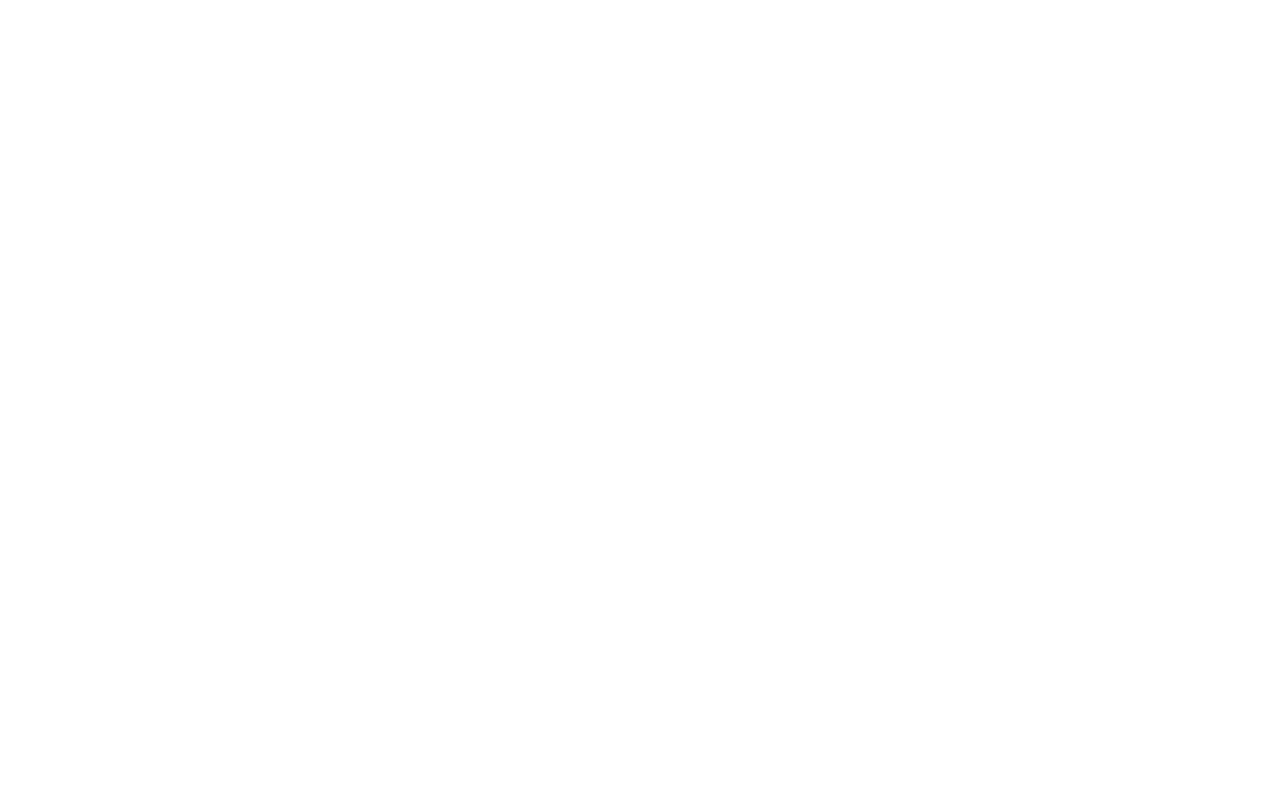
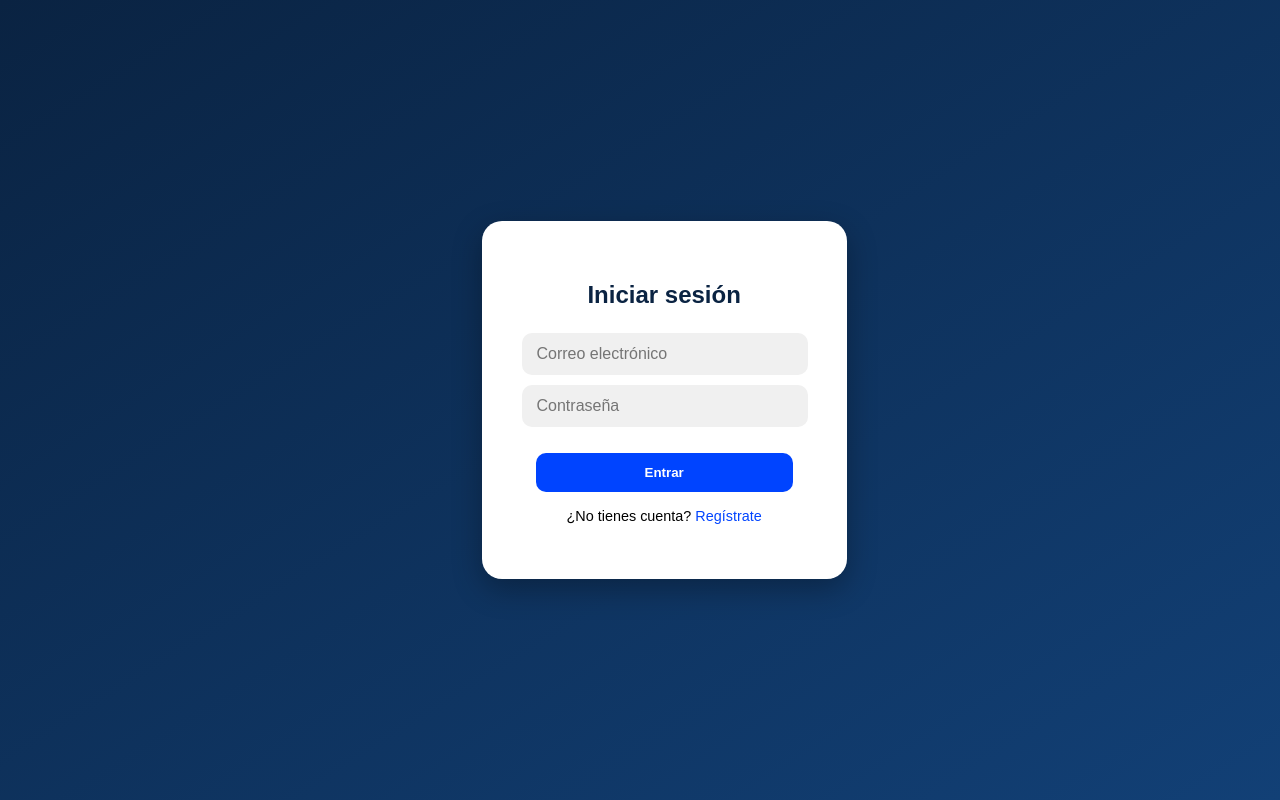
Before and after one commit to Calambillo11235813/PARCIAL-1-SI2--FRONTED, a React (Vite) app: page /login in a window 1280 px wide. Before the commit this address had no page. Built offline with nearby package versions, Linux system fonts and the light colour scheme.

Commit message:
Pages login y register

```diff
--- a/src/App.jsx
+++ b/src/App.jsx
@@ -4,6 +4,8 @@
 import Home from './pages/Home'
 import AdminDashboard from './pages/AdminDashboard';
 import Products from "./components/Products/Products";
+import Register from './pages/Register';
+import Login from './pages/Login';
 
 
 
@@ -31,6 +33,10 @@
         {/* Ruta para la página de productos */}
         <Route path="/productos" element={<Products />} />
 
+        {/* ✅ Nuevas rutas para autenticación */}
+        <Route path="/registro" element={<Register />} />
+        <Route path="/login" element={<Login />} />
+
       </Routes>
     </BrowserRouter>
   )
--- /dev/null
+++ b/src/api/axiosConfig.js
@@ -0,0 +1,23 @@
+// src/api/axiosConfig.js
+import axios from 'axios';
+
+const axiosInstance = axios.create({
+    baseURL: 'http://localhost:8000/api/auth/', // Cambia al dominio correcto si es necesario
+    headers: {
+        'Content-Type': 'application/json'
+    }
+});
+
+// Interceptor para incluir el token en cada request si existe
+axiosInstance.interceptors.request.use(
+    (config) => {
+        const token = localStorage.getItem('access');
+        if (token) {
+            config.headers.Authorization = `Bearer ${token}`;
+        }
+        return config;
+    },
+    (error) => Promise.reject(error)
+);
+
+export default axiosInstance;
--- a/src/pages/Home.jsx
+++ b/src/pages/Home.jsx
@@ -25,6 +25,13 @@
         <img src={userIcon} alt="User Icon" className="icon" />
       </button>
 
+      <button
+        className="register-button"
+        variant="text"
+        onClick={() => navigate("/registro")}
+      >
+      Registrarse</button>
+
       {/* Componente que muestra las categorías */}
       <Category />
     </div>
--- /dev/null
+++ b/src/pages/login.jsx
@@ -0,0 +1,60 @@
+// src/components/Login.jsx
+import React, { useState } from 'react';
+import axios from '../api/axiosConfig';
+import '../styles/login.css';
+
+const Login = () => {
+    const [credentials, setCredentials] = useState({
+        email: '',
+        password: ''
+    });
+
+    const handleChange = (e) => {
+        setCredentials({ ...credentials, [e.target.name]: e.target.value });
+    };
+
+    const handleSubmit = async (e) => {
+        e.preventDefault();
+        try {
+            const response = await axios.post('login/', credentials);
+            const { access, refresh } = response.data;
+
+            localStorage.setItem('access', access);
+            localStorage.setItem('refresh', refresh);
+
+            console.log('Login exitoso:', response.data);
+            alert('Sesión iniciada correctamente');
+        } catch (error) {
+            console.error('Error al iniciar sesión:', error);
+            alert('Correo o contraseña incorrectos.');
+        }
+    };
+
+    return (
+        <div className="login-container">
+            <h2>Iniciar sesión</h2>
+            <form onSubmit={handleSubmit}>
+                <input
+                    type="email"
+                    name="email"
+                    placeholder="Correo electrónico"
+                    value={credentials.email}
+                    onChange={handleChange}
+                    required
+                />
+                <input
+                    type="password"
+                    name="password"
+                    placeholder="Contraseña"
+                    value={credentials.password}
+                    onChange={handleChange}
+                    required
+                />
+                <button type="submit">Entrar</button>
+            </form>
+            <p>¿No tienes cuenta? <a href="/register">Regístrate</a></p>
+        </div>
+    );
+};
+
+export default Login;
--- /dev/null
+++ b/src/pages/register.jsx
@@ -0,0 +1,97 @@
+import React, { useState } from 'react';
+import axios from '../api/axiosConfig';
+import '../styles/register.css'; // Asegúrate de importar los estilos CSS
+import { Link } from 'react-router-dom';
+
+const Register = () => {
+    const [formData, setFormData] = useState({
+        email: '',
+        nombre: '',
+        telefono: '',
+        password: '',
+        confirmPassword: ''
+    });
+
+    const handleChange = (e) => {
+        setFormData({ ...formData, [e.target.name]: e.target.value });
+    };
+
+    const handleSubmit = async (e) => {
+        e.preventDefault();
+
+        if (formData.password !== formData.confirmPassword) {
+            alert('Las contraseñas no coinciden.');
+            return;
+        }
+
+        const { confirmPassword, ...dataToSend } = formData;
+
+        try {
+            const response = await axios.post('register/', dataToSend);
+            console.log('Usuario registrado:', response.data);
+            alert('¡Registro exitoso!');
+        } catch (error) {
+            console.error('Error al registrar:', error);
+            alert('Hubo un problema con el registro.');
+        }
+    };
+
+    return (
+        <div className="form-page">
+            <div className="form-container">
+                <h2>Registro</h2>
+                <form onSubmit={handleSubmit}>
+                    <input
+                        type="text"
+                        name="nombre"
+                        placeholder="Nombre"
+                        value={formData.nombre}
+                        onChange={handleChange}
+                        required
+                    />
+                    <input
+                        type="text"
+                        name="telefono"
+                        placeholder="Teléfono"
+                        value={formData.telefono}
+                        onChange={handleChange}
+                        required
+                    />
+                    <input
+                        type="email"
+                        name="email"
+                        placeholder="Correo electrónico"
+                        value={formData.email}
+                        onChange={handleChange}
+                        required
+                    />
+                    <input
+                        type="password"
+                        name="password"
+                        placeholder="Contraseña"
+                        value={formData.password}
+                        onChange={handleChange}
+                        required
+                    />
+                    <input
+                        type="password"
+                        name="confirmPassword"
+                        placeholder="Confirmar contraseña"
+                        value={formData.confirmPassword}
+                        onChange={handleChange}
+                        required
+                    />
+                    <button type="submit">Registrarse</button>
+
+                </form>
+                <p>
+                <Link to="/login" className="login-link">
+                    ¿Ya tienes cuenta? Inicia sesión
+                </Link>
+                </p>
+            </div>
+        </div>
+    );
+};
+
+export default Register;
--- a/src/styles/Home.css
+++ b/src/styles/Home.css
@@ -26,6 +26,16 @@
   cursor: pointer;
   transition: background-color 0.3s ease;
 }
+.register-button {
+  position: absolute; /* Permite posicionarlo en cualquier lugar del contenedor */
+  background-color: #114ef3;
+  font-weight: bold;
+  text-decoration: none;
+  color: white;
+  border-radius: 20px;
+  padding: 10%;
+
+}
 
 .admin-button:hover {
   background-color: #ced5ea; /* Color azul más oscuro al hacer hover */
--- /dev/null
+++ b/src/styles/login.css
@@ -0,0 +1,72 @@
+/* Fondo general */
+body {
+    margin: 0;
+    padding: 0;
+    font-family: 'Poppins', sans-serif;
+    background: linear-gradient(to bottom right, #0a2342, #124076);
+    min-height: 100vh;
+    display: flex;
+    align-items: center;
+    justify-content: center;
+}
+
+/* Contenedor del formulario */
+.login-container {
+    background-color: white;
+    padding: 2.5rem;
+    border-radius: 20px;
+    box-shadow: 0 10px 30px rgba(0, 0, 0, 0.3);
+    width: 90%;
+    max-width: 400px;
+    text-align: center;
+}
+
+/* Título */
+.login-container h2 {
+    margin-bottom: 1.5rem;
+    color: #0a2342;
+    font-weight: 600;
+}
+
+/* Inputs */
+.login-container input {
+    width: 90%;
+    padding: 12px 15px;
+    margin: 10px auto;
+    display: block;
+    border: none;
+    border-radius: 10px;
+    background-color: #f0f0f0;
+    font-size: 1rem;
+    outline: none;
+}
+
+/* Botón */
+.login-container button {
+    width: 90%;
+    padding: 12px;
+    margin-top: 1rem;
+    background-color: #0044ff;
+    color: white;
+    font-weight: 600;
+    border: none;
+    border-radius: 10px;
+    cursor: pointer;
+    transition: background-color 0.3s ease;
+}
+
+.login-container button:hover {
+    background-color: #0033cc;
+}
+
+/* Enlace a registro (opcional) */
+.login-container p {
+    margin-top: 1rem;
+    font-size: 0.9rem;
+}
+
+.login-container a {
+    color: #0044ff;
+    font-weight: 500;
+    text-decoration: none;
+}
--- /dev/null
+++ b/src/styles/register.css
@@ -0,0 +1,87 @@
+/* Fondo general con gradiente azul */
+.form-page {
+    background-color: #114ef3;
+    min-height: 100vh;
+    display: flex;
+    justify-content: center;
+    align-items: center;
+    font-family: "Inter-SemiBold", Helvetica, sans-serif;
+}
+
+/* Contenedor del formulario */
+.form-container {
+    background-color: white;
+    padding: 2rem;
+    border-radius: 20px;
+    box-shadow: 0 10px 25px rgba(0, 0, 0, 0.3);
+    width: 90%;
+    max-width: 400px;
+    text-align: center;
+}
+
+/* Título */
+.form-container h2 {
+    color: #114ef3;
+    margin-bottom: 1.5rem;
+}
+
+/* Campos de entrada */
+.form-container input {
+    width: 90%;                  /* Menos que el 100% para que no toque los bordes */
+    padding: 12px 15px;
+    margin: 10px auto;           /* Auto en los lados para centrar */
+    display: block;              /* Necesario para que el margin funcione correctamente */
+    border: none;
+    border-radius: 10px;
+    background-color: #f0f0f0;
+    font-size: 1rem;
+    outline: none;
+}
+
+/* Botón */
+.form-container button {
+    width: 100%;
+    padding: 12px;
+    background-color: #114ef3;
+    color: white;
+    font-weight: bold;
+    font-size: 1rem;
+    border: none;
+    border-radius: 10px;
+    margin-top: 1rem;
+    cursor: pointer;
+    transition: background 0.3s;
+}
+
+.form-container button:hover {
+    background-color: #1345d1;
+}
+
+/* Enlace para ir a login */
+.login-link {
+    display: block;
+    margin-top: 1.5rem;
+    color: #114ef3;
+    font-weight: bold;
+    text-decoration: none;
+    transition: color 0.3s;
+}
+
+.login-link:hover {
+    color: #1345d1;
+}
+
+/* Responsive */
+@media (max-width: 480px) {
+    .form-container {
+        padding: 1.5rem;
+    }
+
+    .form-container h2 {
+        font-size: 1.5rem;
+    }
+
+    .form-container button {
+        font-size: 0.95rem;
+    }
+}
```
